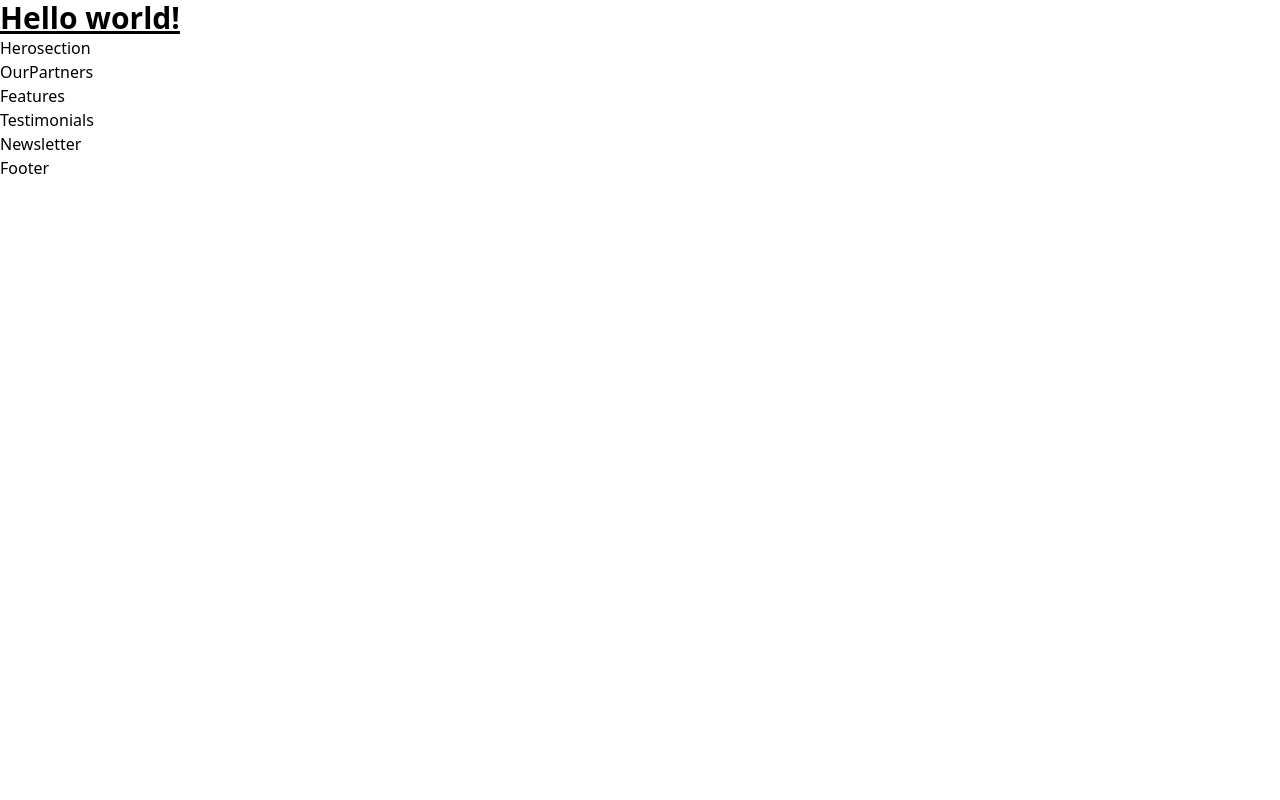
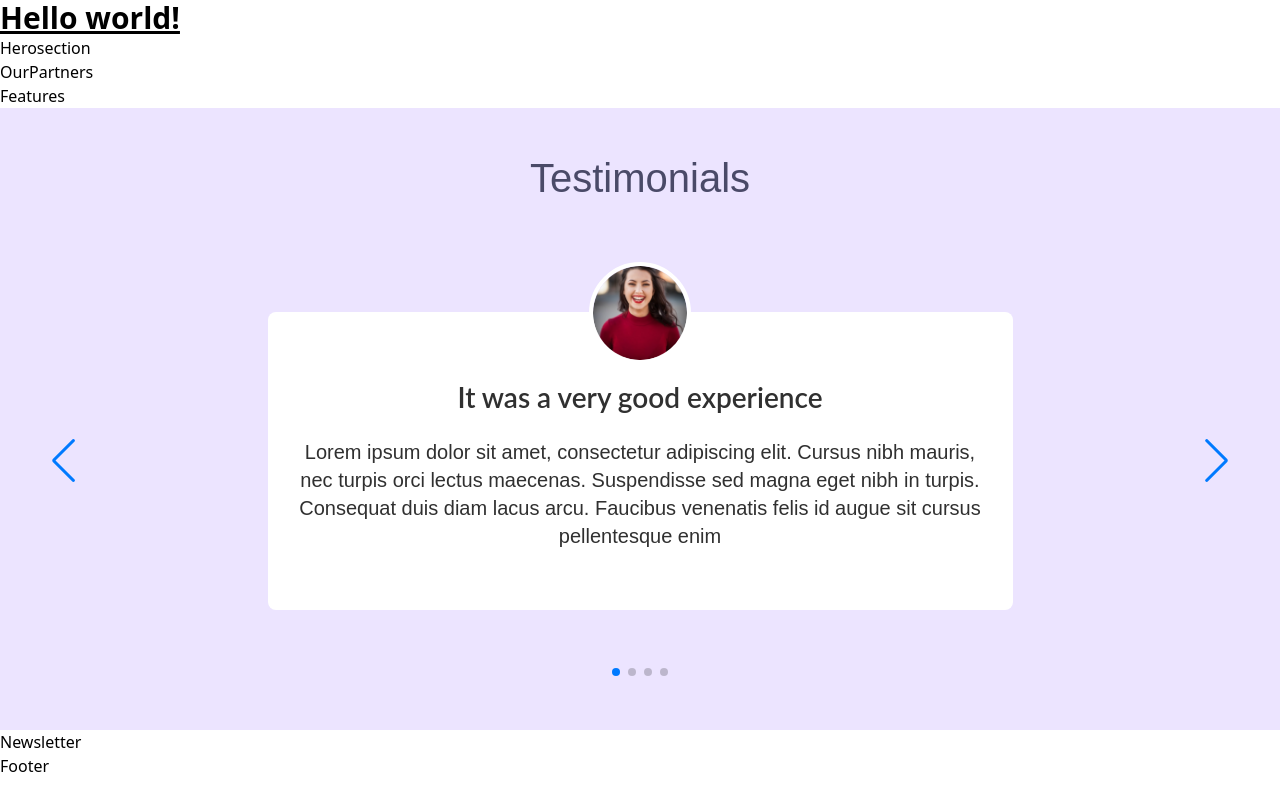
Before and after one commit to TeckTick/tecktick-landingPage, a React (Create React App) app: page / in a window 1280 px wide. Built offline with nearby package versions, Linux system fonts and the light colour scheme.

Commit message:
create testimonial component

```diff
--- a/package.json
+++ b/package.json
@@ -9,6 +9,7 @@
     "react": "^18.2.0",
     "react-dom": "^18.2.0",
     "react-scripts": "5.0.1",
+    "swiper": "^11.0.6",
     "web-vitals": "^2.1.4"
   },
   "scripts": {
--- /dev/null
+++ b/src/components/TestmonialCard.jsx
@@ -0,0 +1,25 @@
+import React from 'react'
+import avator from "../assets/Avatar.png";
+const TestmonialCard = () => {
+  return (
+    <div className="bg-white rounded-lg p-5 w-full max-w-[745px] text-center mx-auto">
+      <img
+        src={avator}
+        alt=""
+        className="w-[102px] h-[102px] object-cover  mx-auto rounded-full border-4 border-white mt-[-70px]"
+      />
+
+      <h2 className="font-lato font-semibold text-[28px] mb-5 mt-3">
+        It was a very good experience
+      </h2>
+      <p className="font-montserrat mb-10 text-xl">
+        Lorem ipsum dolor sit amet, consectetur adipiscing elit. Cursus nibh
+        mauris, nec turpis orci lectus maecenas. Suspendisse sed magna eget nibh
+        in turpis. Consequat duis diam lacus arcu. Faucibus venenatis felis id
+        augue sit cursus pellentesque enim
+      </p>
+    </div>
+  );
+}
+
+export default TestmonialCard
--- a/src/index.css
+++ b/src/index.css
@@ -1,3 +1,17 @@
-@import 'tailwindcss/base';
-@import 'tailwindcss/components';
-@import 'tailwindcss/utilities';
+@import "tailwindcss/base";
+@import "tailwindcss/components";
+@import "tailwindcss/utilities";
+
+/* Import  Montserrat and Lato font */
+
+@import url("https://fonts.googleapis.com/css2?family=Lato:wght@300;400;700;900&family=Montserrat:wght@300;400;500;600;700;800;900&display=swap");
+
+/*  custom classes to set font family to Montserrat and Lato */
+
+.font-montserrat {
+  font-family: "Montserrat", sans-serif;
+}
+
+.font-lato {
+  font-family: "Lato", sans-serif;
+}
--- a/src/landingpage/Testimonials.js
+++ /dev/null
@@ -1,9 +0,0 @@
-import React from 'react'
-
-const Testimonials = () => {
-  return (
-    <div>Testimonials</div>
-  )
-}
-
-export default Testimonials
--- /dev/null
+++ b/src/landingpage/Testimonials.jsx
@@ -0,0 +1,51 @@
+import React from "react";
+
+import { Swiper, SwiperSlide } from "swiper/react";
+import { Navigation, Pagination} from "swiper/modules";
+
+
+import "swiper/css";
+import "swiper/css/navigation";
+import "swiper/css/pagination";
+
+import TestmonialCard from "../components/TestmonialCard";
+
+
+
+const Testimonials = () => {
+  return (
+    <div className="bg-[#ECE4FF] flex flex-col items-center justify-center p-10 text-[#303030]">
+      <h1 className="font-montserrat font-medium text-[40px] text-[#4A4A68] mb-6">
+        Testimonials
+      </h1>
+      <div className="w-full  flex items-center justify-center">
+        <Swiper
+          slidesPerView={1}
+          spaceBetween={30}
+          loop={true}
+          pagination={{
+            clickable: true,
+          }}
+          navigation={true}
+          modules={[Pagination, Navigation]}
+          className="w-full"
+        >
+          <SwiperSlide className="my-20">
+            <TestmonialCard />
+          </SwiperSlide>
+          <SwiperSlide className="my-20">
+            <TestmonialCard />
+          </SwiperSlide>
+          <SwiperSlide className="my-20">
+            <TestmonialCard />
+          </SwiperSlide>
+          <SwiperSlide className="my-20">
+            <TestmonialCard />
+          </SwiperSlide>
+        </Swiper>
+      </div>
+    </div>
+  );
+};
+
+export default Testimonials;
```
Also changed, not shown: src/assets/Avatar.png (added), 1 other file (tests, documents, lock files or other folders).
